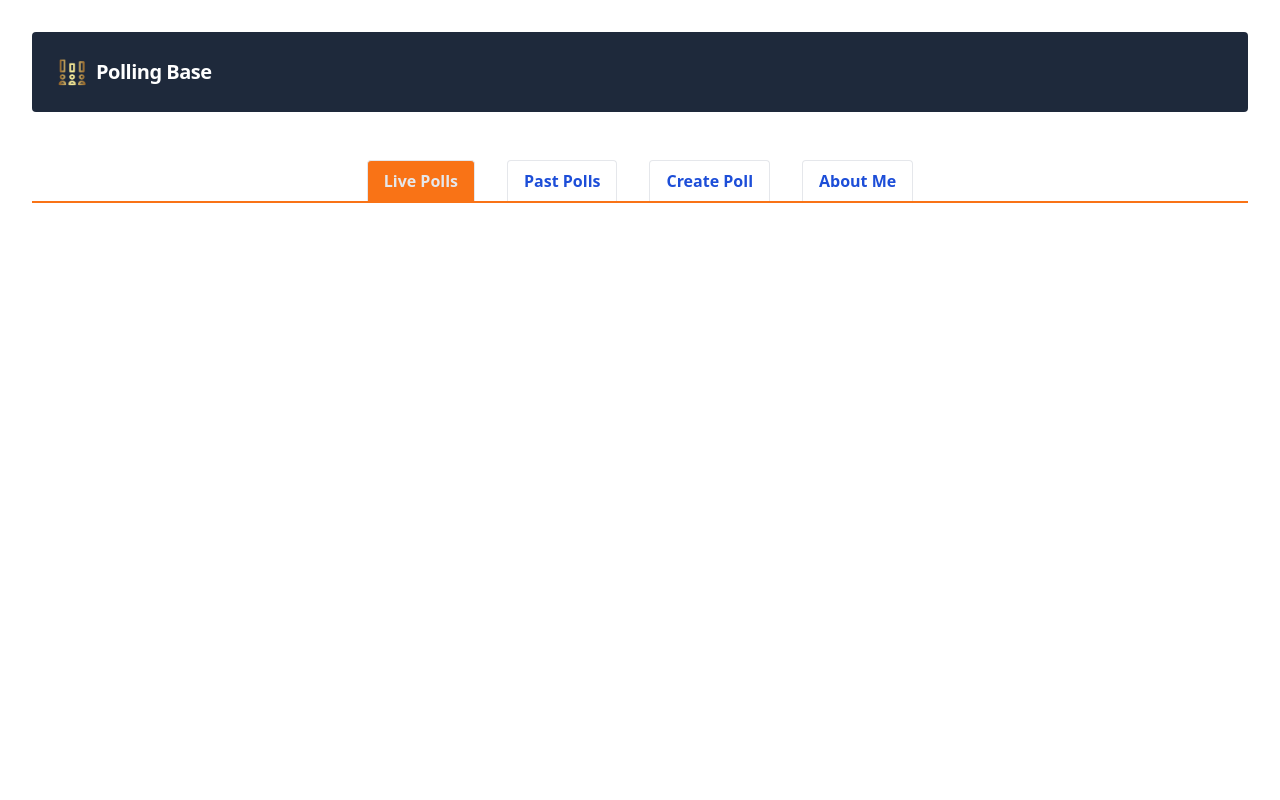
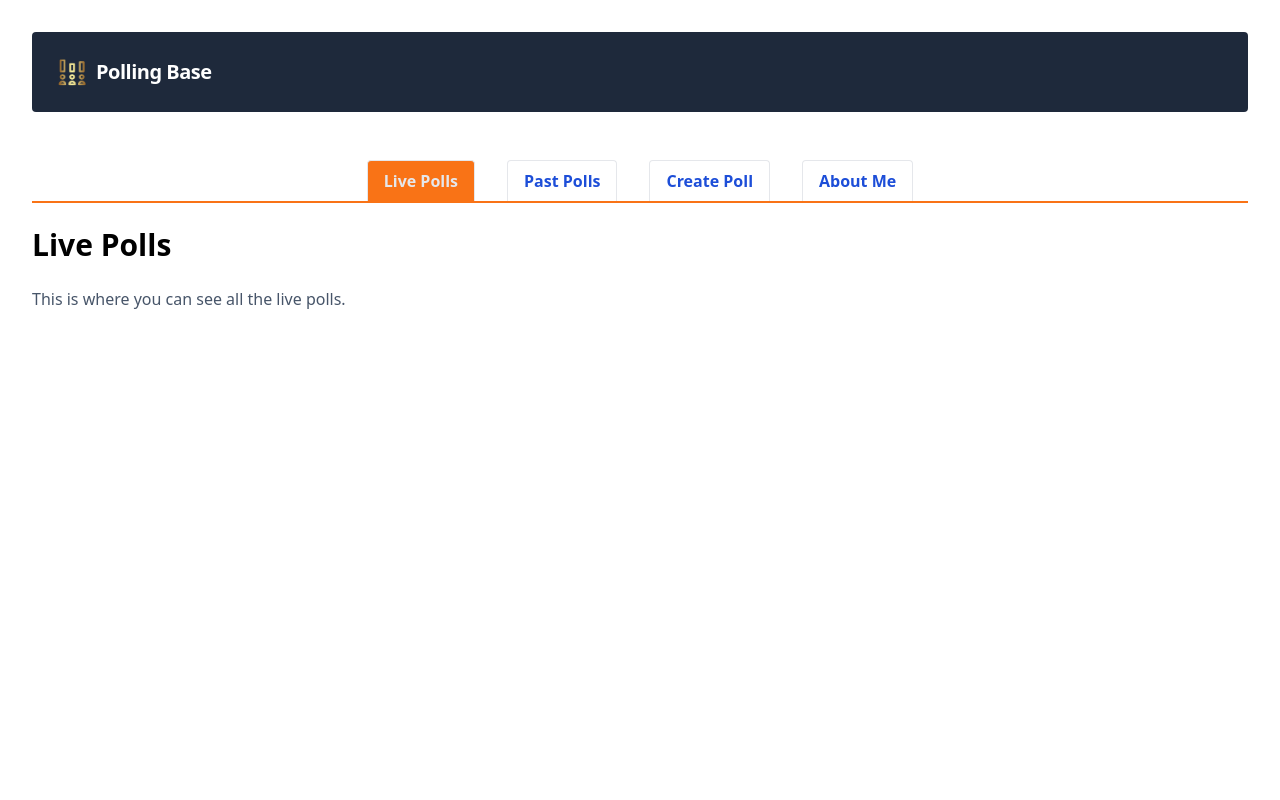
Before and after one commit to Lakshit-Chiranjiv/Polling-app, a Svelte app: page / in a window 1280 px wide. Shown: the top 800 px of the page. Built offline with nearby package versions, Linux system fonts and the light colour scheme.

Commit message:
conditional render of tab content

```diff
--- a/src/App.svelte
+++ b/src/App.svelte
@@ -16,8 +16,21 @@
   <Header/>
   <main class="min-h-screen">
     <Tabs {items} {active} on:change={tabChange} />
-    <!-- <CreateForm/> -->
-    <!-- <About/> -->
+    {#if active === "Live Polls"}
+      <h1 class="text-3xl font-bold my-6">Live Polls</h1>
+      <p class="text-slate-600 mb-4">
+        This is where you can see all the live polls.
+      </p>
+    {:else if active === "Past Polls"}
+      <h1 class="text-3xl font-bold my-6">Past Polls</h1>
+      <p class="text-slate-600 mb-4">
+        This is where you can see all the past polls.
+      </p>
+    {:else if active === "Create Poll"}
+      <CreateForm/>
+    {:else if active === "About Me"}
+      <About/>
+    {/if}
   </main>
   <Footer/>
 </main>
```
